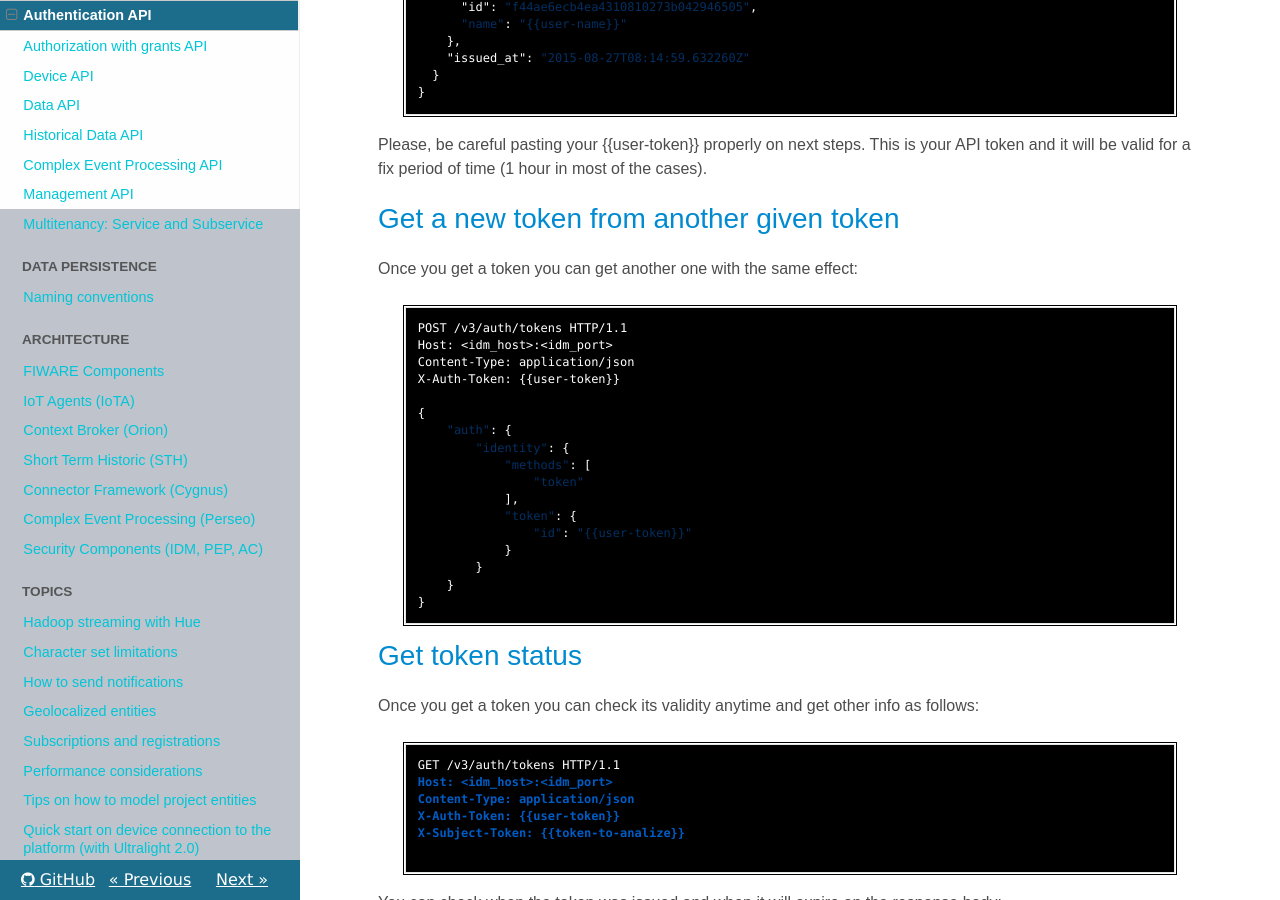
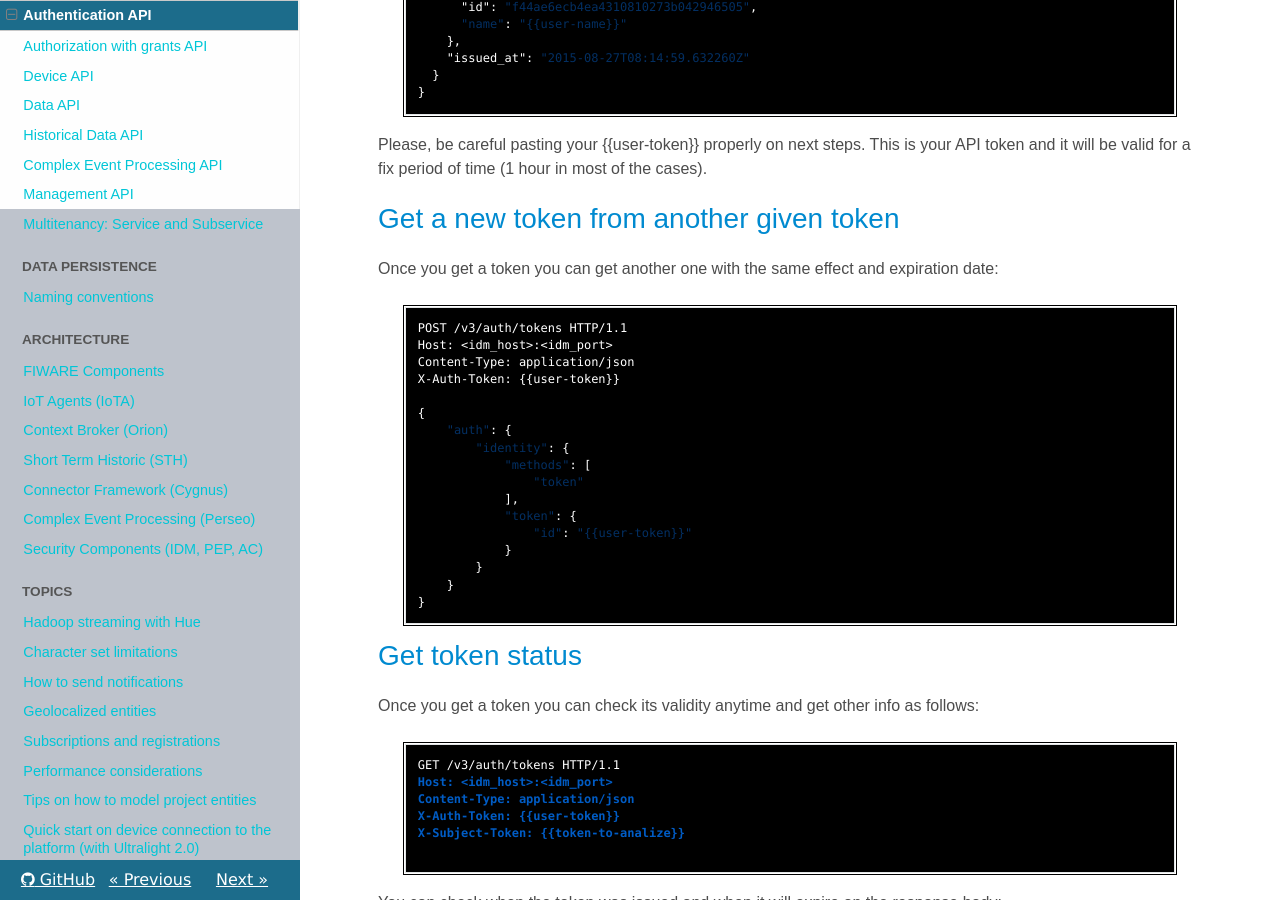
Before and after one commit to telefonicaid/thinking-cities, an MkDocs documentation site: the page built from docs/authentication_api.md, in a window 1280 px wide and 900 px high, scrolled down 2014 px. Built offline with MkDocs 1.6.1, drawn with Linux system fonts in a browser that asks for light colours; nearby versions of some CDN libraries; old or Windows-style settings are respelled for this version of MkDocs.

Commit message:
Update authentication_api.md

````diff
--- a/docs/authentication_api.md
+++ b/docs/authentication_api.md
@@ -115,7 +115,7 @@ Please, be careful pasting your {{user-token}} properly on next steps. This is y
 
 # Get a new token from another given token
 
-Once you get a token you can get another one with the same effect:
+Once you get a token you can get another one with the same effect and expiration date:
 
 ```
 POST /v3/auth/tokens HTTP/1.1
````
